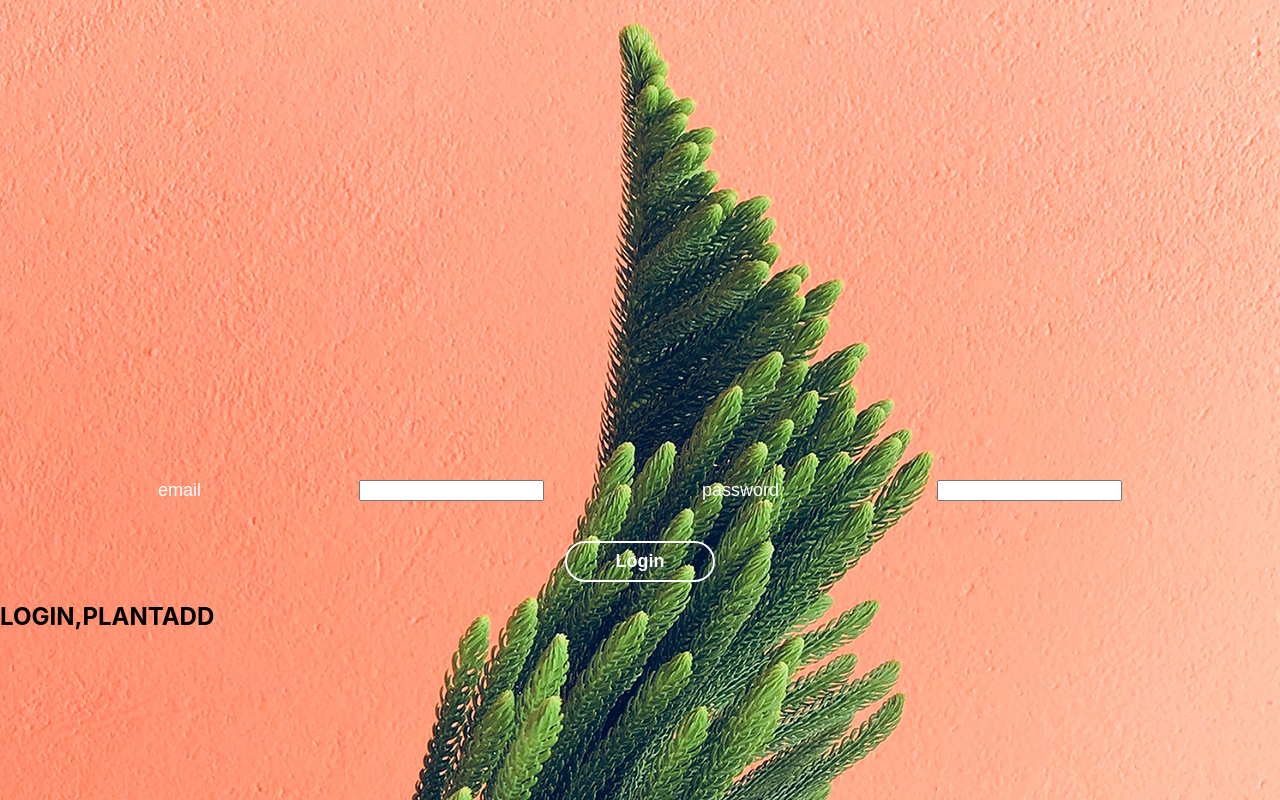
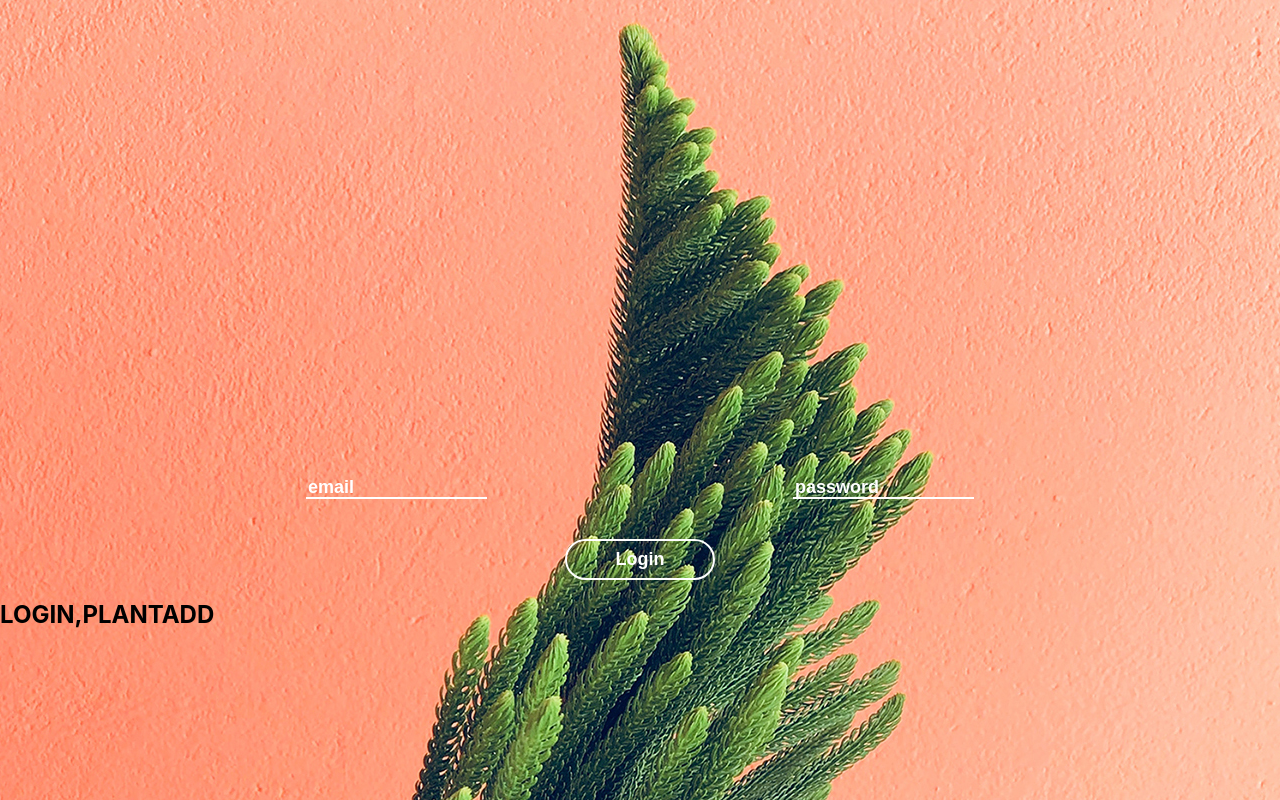
Before and after one commit to arianrah/flower-power, a React (Create React App) app in the folder client/: page / in a window 1280 px wide. Both pictures are taken after a click on the button "Login". Built offline with nearby package versions, Linux system fonts and the light colour scheme.

Commit message:
Login hover styled

```diff
--- a/client/src/components/landing/ButtonLanding.js
+++ b/client/src/components/landing/ButtonLanding.js
@@ -9,6 +9,13 @@ const Button = styled.button`
   border-radius: 25px;
   font-size: 18px;
   font-weight: bold;
+  &:hover {background-color: #ffffff;
+color: #ff9192;
+}
+  &:active {outline: 0;
+
+    t;}
+
 `;
 
 export default Button;
--- /dev/null
+++ b/client/src/components/landing/InputFieldStyle.js
@@ -0,0 +1,18 @@
+import styled from "styled-components";
+
+const InputFieldStyle = styled.input`
+  background-color: transparent;
+  border-bottom-width: 2px;
+  border-top-width: 0px;
+  border-right-width: 0px;
+  border-left-width: 0px;
+  border-style: soild;
+  border-color: white;
+  :: placeholder {
+    color: #ffffff;
+    font-size: 18px;
+    font-weight: bold;
+  }
+`;
+
+export default InputFieldStyle;
--- a/client/src/components/landing/Login.js
+++ b/client/src/components/landing/Login.js
@@ -2,6 +2,7 @@ import React, { useState } from "react";
 import styled from "styled-components";
 import Button from "./ButtonLanding";
 import InputLabel from "./InputLabel";
+import InputFieldStyle from "./InputFieldStyle";
 
 const LoginComponents = styled.div`
   display: flex;
@@ -23,18 +24,22 @@ export default function Login(props) {
     <div>
       <form onSubmit={event => event.preventDefault()}>
         <LoginComponents>
-          <InputLabel controlId="email" message={"email"} />
-          <input
+          {/* <InputLabel controlId="email" message={"email"} /> */}
+          <InputFieldStyle
+            controlId="email"
             type="email"
             name="email"
             value={email}
+            placeholder="email"
             onChange={event => setEmail(event.target.value)}
           />
-          <InputLabel controlId="password" message={"password"} />
-          <input
+          {/* <InputLabel controlId="password" message={"password"} /> */}
+          <InputFieldStyle
+            controlId="password"
             type="password"
             name="password"
             value={password}
+            placeholder="password"
             onChange={event => setPassword(event.target.value)}
           />
         </LoginComponents>
--- a/client/src/components/landing/Signup.js
+++ b/client/src/components/landing/Signup.js
@@ -2,6 +2,7 @@ import React, { useState } from "react";
 import styled from "styled-components";
 import Button from "./ButtonLanding";
 import InputLabel from "./InputLabel";
+import InputFieldStyle from "./InputFieldStyle";
 
 const SignupComponents = styled.div`
   display: flex;
@@ -19,7 +20,7 @@ export default function Signup(props) {
       <form onSubmit={event => event.preventDefault()}>
         <SignupComponents>
           <InputLabel controlId="email" message={"email"} />
-          <input
+          <InputFieldStyle
             type="email"
             name="email"
             value={email}
@@ -27,7 +28,7 @@ export default function Signup(props) {
           />
 
           <InputLabel controlId="password" message={"password"} />
-          <input
+          <InputFieldStyle
             type="password"
             name="password"
             value={password}
@@ -35,7 +36,7 @@ export default function Signup(props) {
           />
 
           <InputLabel controlId="firstName" message={"first name"} />
-          <input
+          <InputFieldStyle
             type="text"
             name="first-name"
             value={firstName}
@@ -43,7 +44,7 @@ export default function Signup(props) {
           />
 
           <InputLabel controlId="lastName" message={"last name"} />
-          <input
+          <InputFieldStyle
             type="text"
             name="last-name"
             value={lastName}
```
